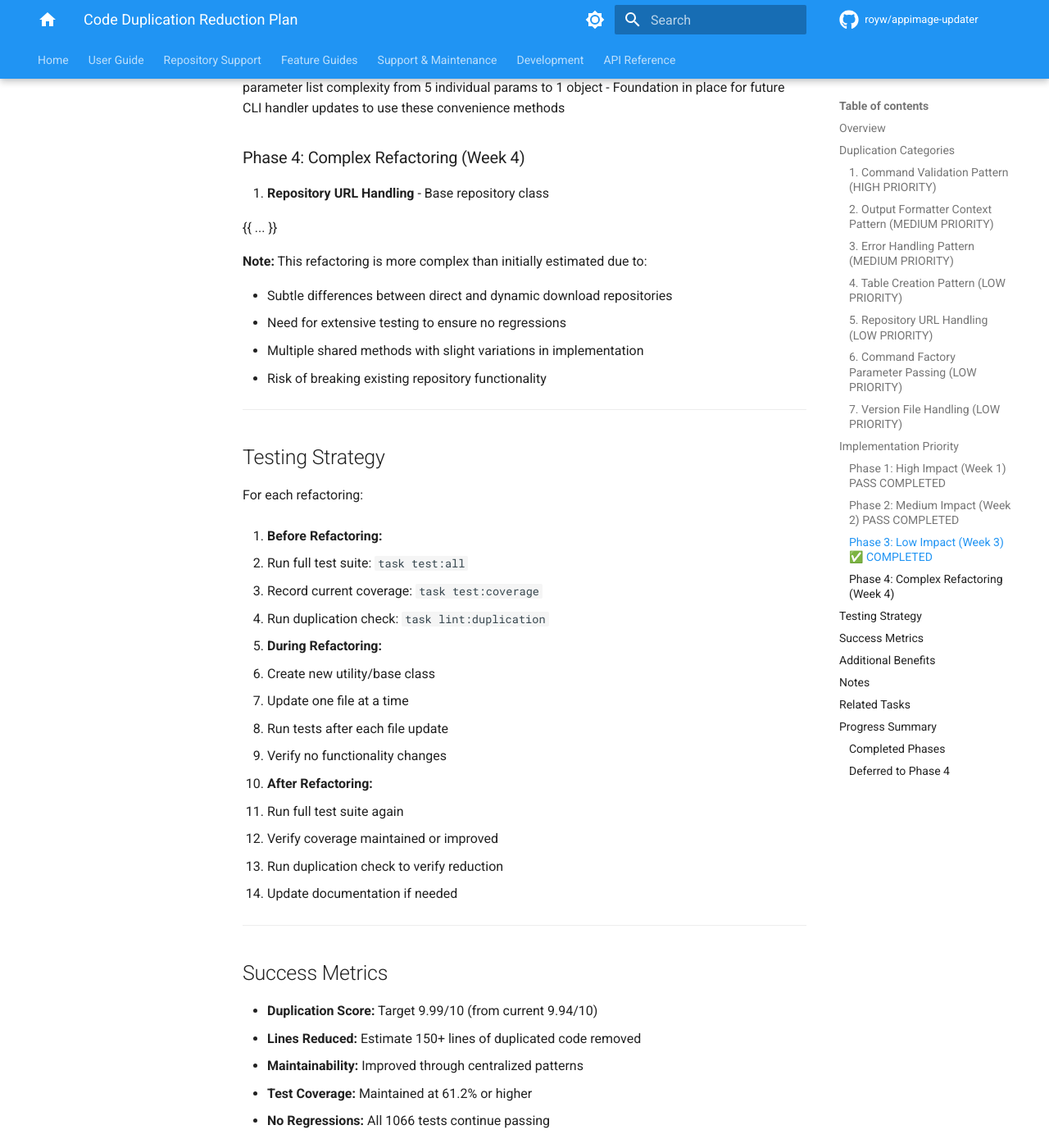
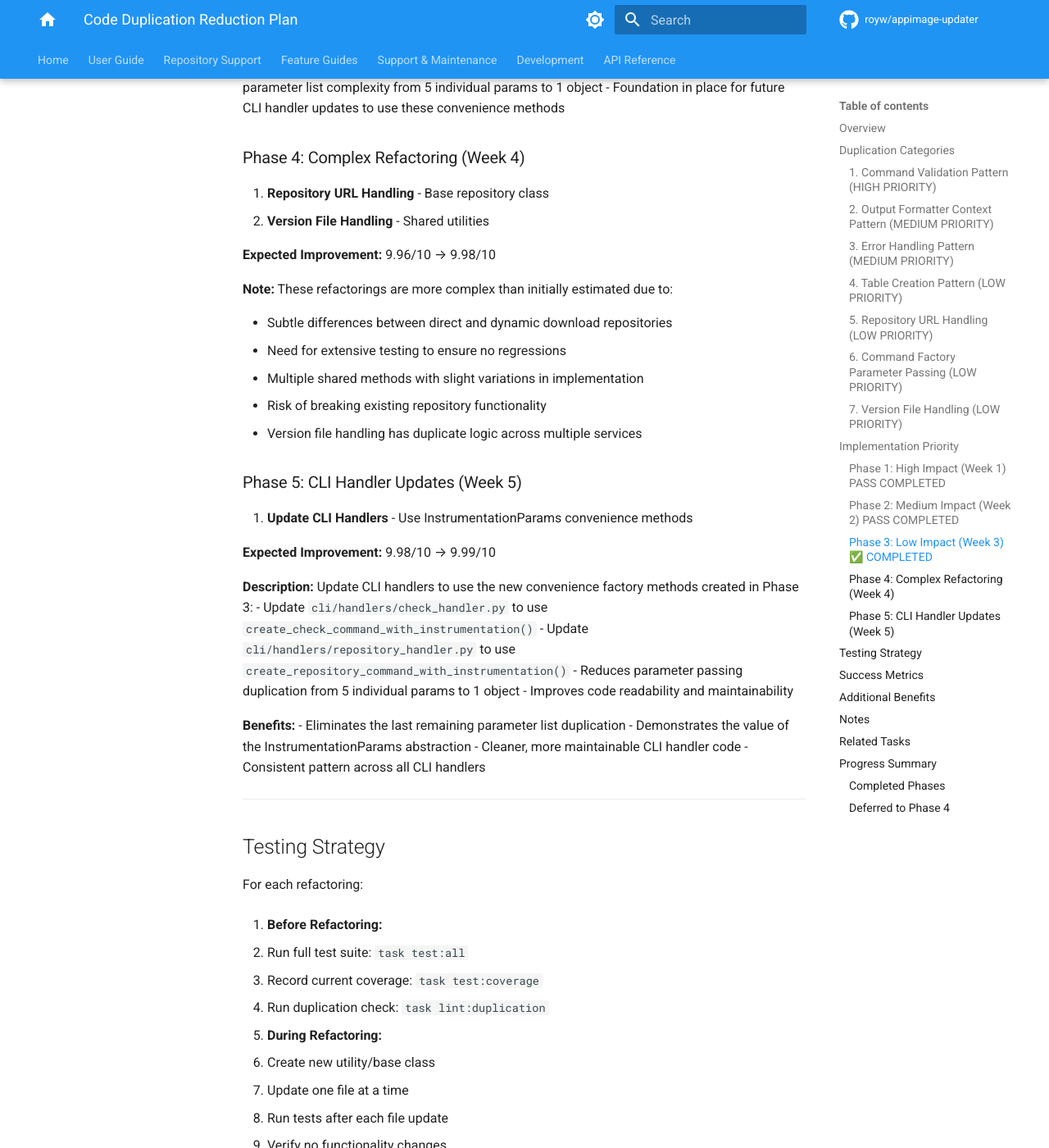
Before and after one commit to royw/appimage-updater, an MkDocs documentation site: the page built from docs/duplication-reduction-plan.md, in a window 1280 px wide and 1400 px high, scrolled down 7544 px. Shown: the whole window at 82% size. Built offline with MkDocs 1.6.1 and Material for MkDocs 9.7.7, drawn with Linux system fonts in a browser that asks for light colours; comment, search, counter and statistics services are not loaded; some of the changed text lies outside the part shown.

Commit message:
docs: add Phase 5 for CLI handler updates to duplication-reduction-plan
- Add Phase 5: CLI Handler Updates (Week 5)
- Update check_handler.py and repository_handler.py to use InstrumentationParams
- Expected improvement: 9.98/10 → 9.99/10
- Eliminates remaining parameter list duplication
- Move Version File Handling to Phase 4 alongside Repository URL Handling

Complete roadmap now includes 5 phases of duplication reduction.

```diff
--- a/docs/duplication-reduction-plan.md
+++ b/docs/duplication-reduction-plan.md
@@ -359,15 +359,35 @@ ______________________________________________________________________
 ### Phase 4: Complex Refactoring (Week 4)
 
 1. **Repository URL Handling** - Base repository class
+2. **Version File Handling** - Shared utilities
 
-{{ ... }}
+**Expected Improvement:** 9.96/10 → 9.98/10
 
-**Note:** This refactoring is more complex than initially estimated due to:
+**Note:** These refactorings are more complex than initially estimated due to:
 
 - Subtle differences between direct and dynamic download repositories
 - Need for extensive testing to ensure no regressions
 - Multiple shared methods with slight variations in implementation
 - Risk of breaking existing repository functionality
+- Version file handling has duplicate logic across multiple services
+
+### Phase 5: CLI Handler Updates (Week 5)
+
+1. **Update CLI Handlers** - Use InstrumentationParams convenience methods
+
+**Expected Improvement:** 9.98/10 → 9.99/10
+
+**Description:** Update CLI handlers to use the new convenience factory methods created in Phase 3:
+- Update `cli/handlers/check_handler.py` to use `create_check_command_with_instrumentation()`
+- Update `cli/handlers/repository_handler.py` to use `create_repository_command_with_instrumentation()`
+- Reduces parameter passing duplication from 5 individual params to 1 object
+- Improves code readability and maintainability
+
+**Benefits:**
+- Eliminates the last remaining parameter list duplication
+- Demonstrates the value of the InstrumentationParams abstraction
+- Cleaner, more maintainable CLI handler code
+- Consistent pattern across all CLI handlers
 
 ______________________________________________________________________
 
@@ -467,6 +487,12 @@ ______________________________________________________________________
 **Phase 4: Complex Refactoring** - Planned
 
 - Repository URL Handling base class (moved from Phase 2 due to complexity)
+- Version File Handling shared utilities
+
+**Phase 5: CLI Handler Updates** - Planned
+
+- Update CLI handlers to use InstrumentationParams convenience methods
+- Eliminates remaining parameter list duplication in check and repository handlers
 
 ______________________________________________________________________
 
```
